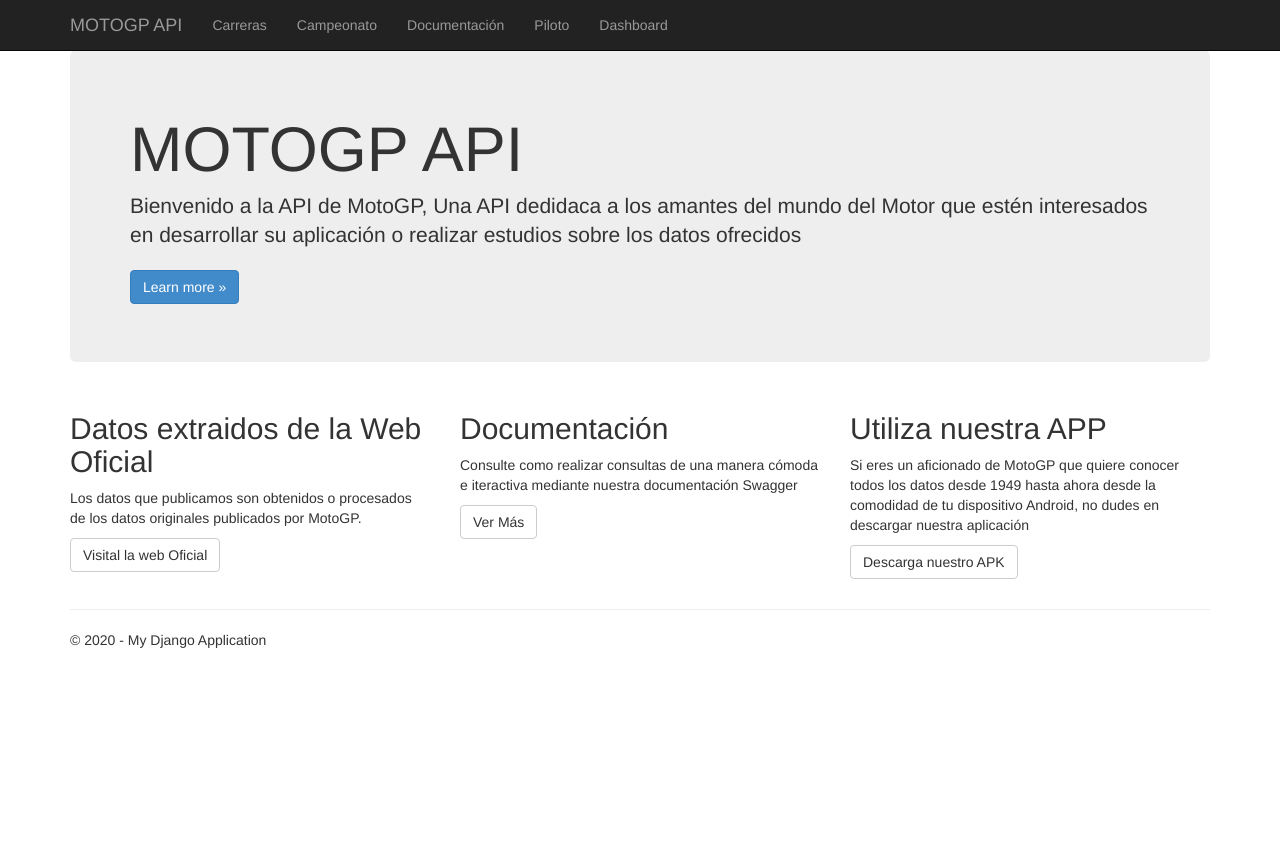
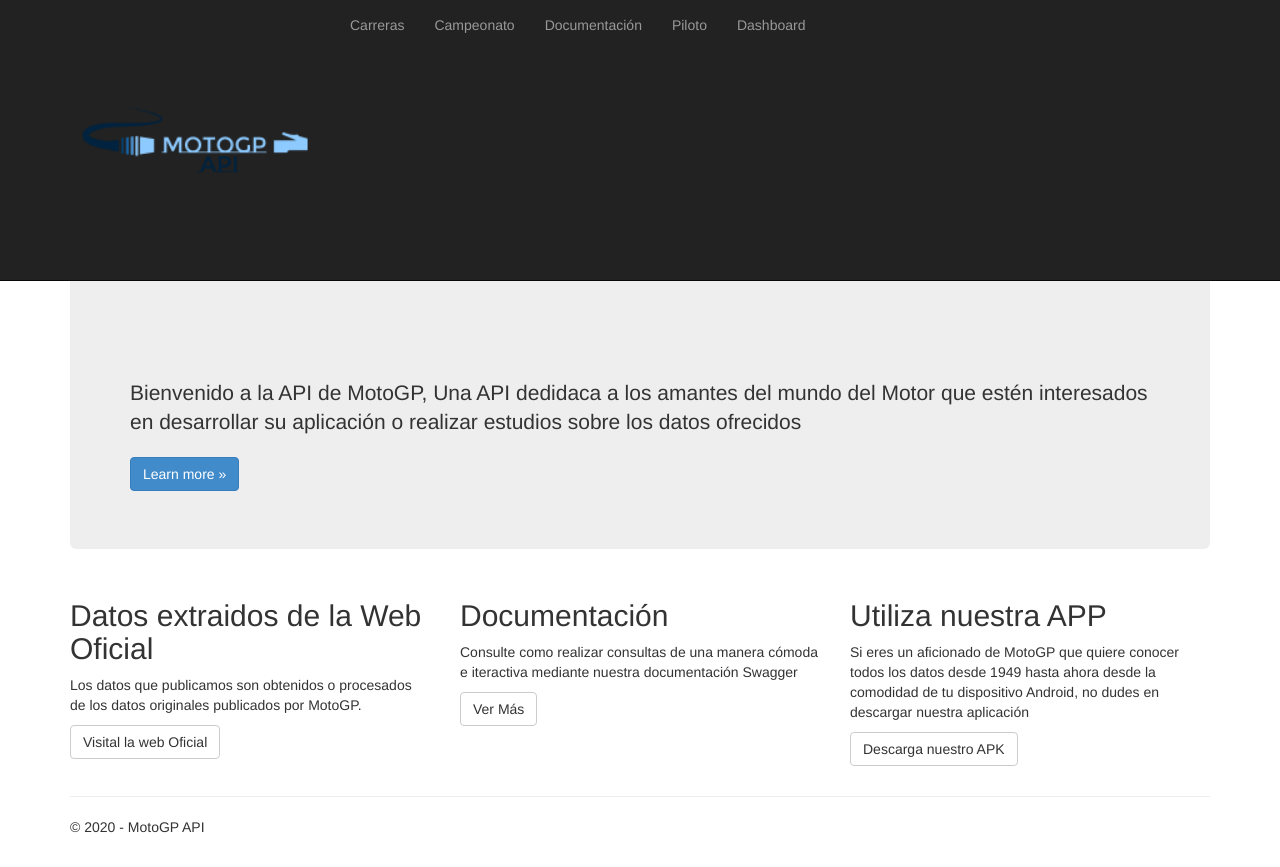
Before and after one commit to manuelgomezsuarez/herokuMotoGP, a Django app: template app/templates/app/index.html in a window 1280 px wide. Before the commit the page ends 648 px from the top, so only its background shows below. Run offline with Django 3.2, Linux system fonts and the light colour scheme; the template is opened without the code that fills it: most values are stand-ins (such as "Sample title", 1, 10 or a date in 2020); some libraries are stand-ins or nearby versions.

Commit message:
Mejora página inicio

```diff
--- a/app/templates/app/index.html
+++ b/app/templates/app/index.html
@@ -3,7 +3,7 @@
 {% block content %}
 
 <div class="jumbotron">
-    <h1>MOTOGP API</h1>
+    <h1><img src="logo.png" style="width:250px; height:250px" title="MotoGP API" alt="MotoGP-API"></h1>
     <p class="lead">Bienvenido a la API de MotoGP, Una API dedidaca a los amantes del mundo del Motor que estén interesados en desarrollar su aplicación o realizar estudios sobre los datos ofrecidos</p>
     <p><a href="https://www.djangoproject.com/" class="btn btn-primary btn-large">Learn more &raquo;</a></p>
 </div>
--- a/app/templates/app/layout.html
+++ b/app/templates/app/layout.html
@@ -21,7 +21,7 @@
                     <span class="icon-bar"></span>
                     <span class="icon-bar"></span>
                 </button>
-                <a href="/" class="navbar-brand">MOTOGP API</a>
+                <a href="/" class="navbar-brand"><img src="logo.png" style="width:250px; height:250px" title="MotoGP API" alt="MotoGP-API"></a>
             </div>
             <div class="navbar-collapse collapse">
                 <ul class="nav navbar-nav">
@@ -40,7 +40,7 @@
 {% block content %}{% endblock %}
         <hr/>
         <footer>
-            <p>&copy; {{ year }} - My Django Application</p>
+            <p>&copy; {{ year }} - MotoGP API</p>
         </footer>
     </div>
 
```
Also changed, not shown: app/templates/app/logo.png (added).
